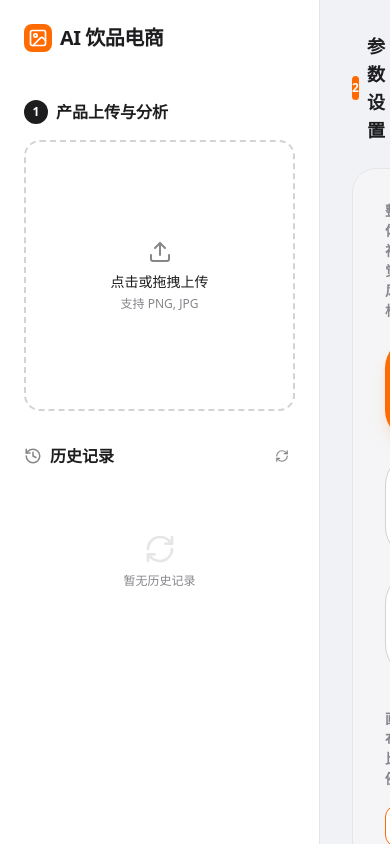
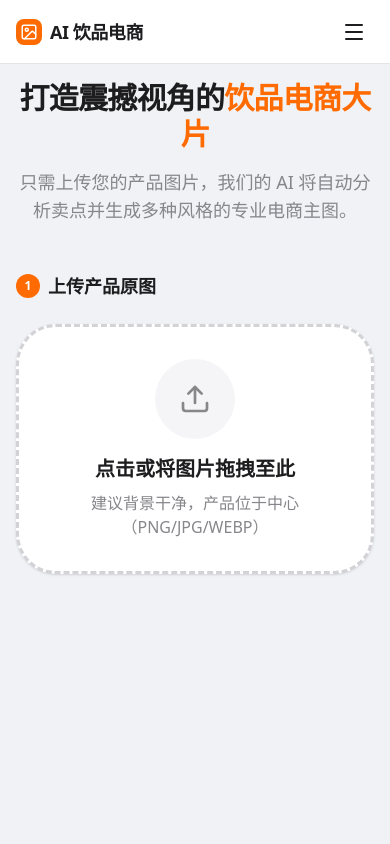
Before and after one commit to markzu911/ZLZ-YinLiaoDianShangTu, a React (Vite) app: page / in a window 390 px wide. Built offline with nearby package versions, Linux system fonts and the light colour scheme.

Commit message:
feat: Enhance UI and image proxying
Introduces a collapsible sidebar for improved navigation and a mobile-friendly header.
Updates the image proxy to handle specific image types and includes more robust error logging.
Changes the default starting step to 1 for a smoother user onboarding experience.

```diff
--- a/api/proxy.ts
+++ b/api/proxy.ts
@@ -50,6 +50,7 @@ export default async function handler(req: any, res: any) {
         return res.status(400).json({ message: "Missing url parameter" });
       }
 
+      // NO decodeURIComponent(targetUrl) here, because searchParams.get() already decodes it once.
       const urlObj = new URL(targetUrl);
 
       // Simple safety check
@@ -57,13 +58,18 @@ export default async function handler(req: any, res: any) {
         return res.status(400).json({ message: "Invalid protocol" });
       }
 
+      console.log('Proxying image:', targetUrl);
+
       const response = await fetch(targetUrl, {
         headers: {
-          'User-Agent': 'Mozilla/5.0 (Windows NT 10.0; Win64; x64) AppleWebKit/537.36 (KHTML, like Gecko) Chrome/91.0.4472.124 Safari/537.36'
+          'Accept': 'image/avif,image/webp,image/apng,image/svg+xml,image/*,*/*;q=0.8',
+          'User-Agent': 'Mozilla/5.0 (Windows NT 10.0; Win64; x64) AppleWebKit/537.36 (KHTML, like Gecko) Chrome/120.0.0.0 Safari/537.36'
         }
       });
+
       if (!response.ok) {
-        return res.status(response.status).json({ message: `Image fetch failed: ${response.statusText}` });
+        console.error('Proxy fetch failed:', response.status, response.statusText, 'for', targetUrl);
+        return res.status(response.status).json({ message: `Image fetch failed: ${response.statusText}`, status: response.status });
       }
 
       const buffer = await response.arrayBuffer();
@@ -71,7 +77,7 @@ export default async function handler(req: any, res: any) {
 
       res.setHeader("Content-Type", contentType);
       res.setHeader("Access-Control-Allow-Origin", "*");
-      res.setHeader("Cache-Control", "public, max-age=3600");
+      res.setHeader("Cache-Control", "public, max-age=86400");
       return res.status(200).send(Buffer.from(buffer));
     } catch (error: any) {
       return res.status(500).json({ message: error.message });
--- a/src/App.tsx
+++ b/src/App.tsx
@@ -15,7 +15,8 @@ import {
   Download,
   Trash2,
   RefreshCw,
-  Plus
+  Plus,
+  Menu
 } from 'lucide-react';
 import { motion, AnimatePresence } from 'motion/react';
 import { analyzeProductImage, generateEcommerceImages, AnalysisResult, fetchSaasImages } from './services/aiService';
@@ -50,7 +51,8 @@ const SOURCE = "beverage-ecommerce-result";
 
 export default function App() {
   const [saasInfo, setSaasInfo] = useState<{ userId: string; toolId: string } | null>(null);
-  const [step, setStep] = useState(2);
+  const [step, setStep] = useState(1);
+  const [sidebarOpen, setSidebarOpen] = useState(false);
   const [uploadedImage, setUploadedImage] = useState<string | null>(null);
   const [analyzing, setAnalyzing] = useState(false);
   const [generating, setGenerating] = useState(false);
@@ -71,6 +73,7 @@ export default function App() {
   const [textColor, setTextColor] = useState('#FFFFFF');
 
   const fileInputRef = useRef<HTMLInputElement>(null);
+  const mainFileInputRef = useRef<HTMLInputElement>(null);
   const canvasRef = useRef<HTMLCanvasElement>(null);
 
   const toImageProxyUrl = (url: string) => {
@@ -449,16 +452,54 @@ export default function App() {
   };
 
   return (
-    <div className="flex h-screen bg-[#F0F2F5] text-[#1D1D1F] font-sans overflow-hidden">
+    <div className="flex h-screen bg-[#F0F2F5] text-[#1D1D1F] font-sans overflow-hidden relative">
+      {/* Mobile Header */}
+      <div className="lg:hidden fixed top-0 left-0 right-0 h-16 bg-white border-b border-[#E5E5E5] flex items-center justify-between px-4 z-50">
+        <h1 className="text-lg font-bold tracking-tight flex items-center gap-2">
+          <span className="bg-[#FF6B00] text-white p-1 rounded-lg">
+            <ImageIcon size={18} />
+          </span>
+          AI 饮品电商
+        </h1>
+        <button
+          onClick={() => setSidebarOpen(true)}
+          className="p-2 hover:bg-[#F5F5F7] rounded-full transition-colors"
+        >
+          <Menu size={24} />
+        </button>
+      </div>
+
+      {/* Sidebar Overlay for Mobile */}
+      <AnimatePresence>
+        {sidebarOpen && (
+          <motion.div
+            initial={{ opacity: 0 }}
+            animate={{ opacity: 1 }}
+            exit={{ opacity: 0 }}
+            onClick={() => setSidebarOpen(false)}
+            className="lg:hidden fixed inset-0 bg-black/50 backdrop-blur-sm z-[60]"
+          />
+        )}
+      </AnimatePresence>
+
       {/* Sidebar */}
-      <aside className="w-80 flex flex-col border-r border-[#E5E5E5] bg-white">
-        <div className="p-6 border-bottom border-[#E5E5E5]">
+      <aside className={`
+        fixed lg:relative inset-y-0 left-0 w-80 flex flex-col border-r border-[#E5E5E5] bg-white z-[70] transition-transform duration-300 transform
+        ${sidebarOpen ? 'translate-x-0' : '-translate-x-full lg:translate-x-0'}
+      `}>
+        <div className="p-6 border-b border-[#E5E5E5] flex items-center justify-between">
           <h1 className="text-xl font-bold tracking-tight flex items-center gap-2">
             <span className="bg-[#FF6B00] text-white p-1 rounded-lg">
               <ImageIcon size={20} />
             </span>
             AI 饮品电商
           </h1>
+          <button
+            onClick={() => setSidebarOpen(false)}
+            className="lg:hidden p-2 hover:bg-[#F5F5F7] rounded-full transition-colors"
+          >
+            <X size={20} />
+          </button>
         </div>
 
         <div className="flex-1 overflow-y-auto p-6 space-y-8">
@@ -518,26 +559,29 @@ export default function App() {
             ) : (
               <div className="space-y-3">
                 {history.map(item => (
-                  <div key={item.id} className="group relative bg-[#F5F5F7] rounded-xl p-2 cursor-pointer hover:bg-[#E8E8ED] transition-colors overflow-hidden flex gap-3">
-                    <div className="relative">
+                  <div key={item.id} className="group relative bg-[#F5F5F7] rounded-xl p-2 cursor-pointer hover:bg-[#E8E8ED] transition-colors overflow-hidden flex gap-3 min-h-[64px]">
+                    <div className="relative flex-shrink-0">
                       <img
                         src={toImageProxyUrl(item.generatedImages[0])}
-                        className="w-16 h-16 object-cover rounded-lg bg-white"
+                        className="w-12 h-12 object-cover rounded-lg bg-white border border-[#E5E5E5]"
                         onClick={() => loadFromHistory(item)}
                       />
-                      <div className="absolute -top-1 -right-1 bg-[#FF6B00] text-white text-[8px] px-1 rounded-full font-bold">
-                        3
+                      <div className="absolute -top-1 -right-1 bg-[#FF6B00] text-white text-[8px] px-1 rounded-full font-bold shadow-sm border border-white">
+                        {item.generatedImages.length}
                       </div>
                     </div>
-                    <div className="flex-1" onClick={() => loadFromHistory(item)}>
-                      <p className="text-xs font-semibold truncate">{item.analysis.productName}</p>
+                    <div className="flex-1 min-w-0 flex flex-col justify-center" onClick={() => loadFromHistory(item)}>
+                      <p className="text-[11px] font-bold text-[#1D1D1F] truncate group-hover:text-[#FF6B00] transition-colors">{item.analysis.productName}</p>
                       <p className="text-[10px] text-[#86868B]">{new Date(item.timestamp).toLocaleDateString()}</p>
                     </div>
                     <button
-                      onClick={(e) => { e.stopPropagation(); removeFromHistory(item.id); }}
-                      className="absolute top-1 right-1 p-1 bg-white/80 rounded-full opacity-0 group-hover:opacity-100 hover:text-red-500 transition-opacity translate-x-2 group-hover:translate-x-0"
+                      onClick={(e) => {
+                        e.stopPropagation();
+                        setHistory(prev => prev.filter(h => h.id !== item.id));
+                      }}
+                      className="opacity-0 group-hover:opacity-100 p-1.5 hover:text-red-500 transition-all flex items-center"
                     >
-                      <Trash2 size={12} />
+                      <Trash2 size={14} />
                     </button>
                   </div>
                 ))}
@@ -548,8 +592,91 @@ export default function App() {
       </aside>
 
       {/* Main Content */}
-      <main className="flex-1 overflow-y-auto p-8 relative">
+      <main className="flex-1 overflow-y-auto p-4 sm:p-8 relative pt-20 lg:pt-8">
         <AnimatePresence mode="wait">
+          {step === 1 && (
+            <motion.section
+              key="step1"
+              initial={{ opacity: 0, scale: 0.95 }}
+              animate={{ opacity: 1, scale: 1 }}
+              exit={{ opacity: 0, scale: 0.95 }}
+              className="max-w-4xl mx-auto space-y-8"
+            >
+              <div className="text-center space-y-4 mb-12">
+                <h2 className="text-3xl sm:text-4xl font-extrabold tracking-tight">打造震撼视角的<span className="text-[#FF6B00]">饮品电商大片</span></h2>
+                <p className="text-[#86868B] text-lg max-w-2xl mx-auto">只需上传您的产品图片，我们的 AI 将自动分析卖点并生成多种风格的专业电商主图。</p>
+              </div>
+
+              <div className="flex items-center gap-2 mb-6">
+                <span className="w-6 h-6 rounded-full bg-[#FF6B00] text-white flex items-center justify-center text-xs font-bold">1</span>
+                <h2 className="text-lg font-bold">上传产品原图</h2>
+              </div>
+
+              <div
+                onClick={() => mainFileInputRef.current?.click()}
+                onDragOver={handleDragOver}
+                onDrop={handleDrop}
+                className={`
+                  relative border-3 border-dashed rounded-[40px] aspect-video sm:aspect-[21/9] flex flex-col items-center justify-center cursor-pointer transition-all duration-500
+                  ${uploadedImage
+                    ? 'border-[#FF6B00] bg-white shadow-2xl shadow-[#FF6B00]/10'
+                    : 'border-[#D2D2D7] bg-white hover:border-[#FF6B00] hover:bg-[#FFF8F2] shadow-sm'}
+                `}
+              >
+                <input
+                  type="file"
+                  ref={mainFileInputRef}
+                  className="hidden"
+                  accept="image/*"
+                  onChange={handleFileUpload}
+                />
+
+                {uploadedImage ? (
+                  <div className="relative w-full h-full p-8 flex items-center justify-center">
+                    <img
+                      src={toImageProxyUrl(uploadedImage)}
+                      alt="Preview"
+                      className="max-w-full max-h-full object-contain rounded-2xl shadow-lg"
+                    />
+                    <div className="absolute top-4 right-4 flex gap-2">
+                      <button
+                         onClick={(e) => { e.stopPropagation(); setUploadedImage(null); }}
+                         className="p-3 bg-white/90 backdrop-blur rounded-full shadow-lg text-red-500 hover:bg-white transition-colors"
+                      >
+                        <Trash2 size={20} />
+                      </button>
+                    </div>
+                  </div>
+                ) : (
+                  <div className="text-center p-8 space-y-4">
+                    <div className="w-20 h-20 bg-[#F5F5F7] rounded-full flex items-center justify-center mx-auto mb-4 group-hover:scale-110 transition-transform">
+                      <Upload className="text-[#86868B]" size={32} />
+                    </div>
+                    <div>
+                      <p className="text-xl font-bold">点击或将图片拖拽至此</p>
+                      <p className="text-[#86868B] mt-2">建议背景干净，产品位于中心（PNG/JPG/WEBP）</p>
+                    </div>
+                  </div>
+                )}
+              </div>
+
+              {uploadedImage && (
+                <motion.div
+                  initial={{ opacity: 0, y: 20 }}
+                  animate={{ opacity: 1, y: 0 }}
+                  className="flex justify-center"
+                >
+                  <button
+                    onClick={() => setStep(2)}
+                    className="px-12 py-5 bg-[#FF6B00] text-white rounded-full font-bold text-lg shadow-xl shadow-[#FF6B00]/30 hover:bg-[#E66000] hover:scale-105 active:scale-95 transition-all flex items-center gap-3"
+                  >
+                    准备好了，去设置参数 <Check size={20} />
+                  </button>
+                </motion.div>
+              )}
+            </motion.section>
+          )}
+
           {step === 2 && (
             <motion.section
               key="step2"
@@ -558,21 +685,29 @@ export default function App() {
               exit={{ opacity: 0, x: -20 }}
               className="max-w-4xl mx-auto space-y-8"
             >
-              <div className="flex items-center gap-2 mb-6">
-                <span className="w-6 h-6 rounded-full bg-[#FF6B00] text-white flex items-center justify-center text-xs font-bold">2</span>
-                <h2 className="text-lg font-bold">参数设置</h2>
+              <div className="flex items-center justify-between mb-6">
+                <div className="flex items-center gap-2">
+                  <span className="w-6 h-6 rounded-full bg-[#FF6B00] text-white flex items-center justify-center text-xs font-bold">2</span>
+                  <h2 className="text-lg font-bold">参数设置</h2>
+                </div>
+                <button
+                  onClick={() => setStep(1)}
+                  className="text-sm text-[#86868B] hover:text-[#1D1D1F] flex items-center gap-1"
+                >
+                  <X size={14} /> 重新上传
+                </button>
               </div>
 
-              <div className="bg-[#F5F5F7] rounded-3xl p-8 space-y-8 border border-[#E5E5E5]">
+              <div className="bg-[#F5F5F7] rounded-3xl p-4 sm:p-8 space-y-8 border border-[#E5E5E5]">
                 {/* Style Selection */}
                 <div>
                   <h3 className="text-sm font-semibold text-[#86868B] uppercase tracking-wider mb-4">整体视觉风格</h3>
-                  <div className="flex flex-wrap gap-3">
+                  <div className="flex flex-wrap gap-2 sm:gap-3">
                     {['现代简约', '奢华高级', '模特氛围'].map(s => (
                       <button
                         key={s}
                         onClick={() => setStyle(s)}
-                        className={`px-6 py-3 rounded-full text-sm font-medium transition-all ${style === s ? 'bg-[#FF6B00] text-white shadow-lg shadow-[#FF6B00]/20' : 'bg-white border border-[#D2D2D7] hover:border-[#FF6B00]'}`}
+                        className={`flex-1 sm:flex-none px-4 sm:px-6 py-2.5 sm:py-3 rounded-full text-xs sm:text-sm font-medium transition-all ${style === s ? 'bg-[#FF6B00] text-white shadow-lg shadow-[#FF6B00]/20' : 'bg-white border border-[#D2D2D7] hover:border-[#FF6B00]'}`}
                       >
                         {s}
                       </button>
@@ -581,15 +716,15 @@ export default function App() {
                 </div>
 
                 {/* Canvas Ratio and Resolution */}
-                <div className="grid grid-cols-1 md:grid-cols-2 gap-8">
+                <div className="grid grid-cols-1 md:grid-cols-2 gap-6 sm:gap-8">
                   <div>
                     <h3 className="text-sm font-semibold text-[#86868B] uppercase tracking-wider mb-4">画布比例</h3>
-                    <div className="grid grid-cols-4 gap-2">
+                    <div className="grid grid-cols-2 sm:grid-cols-4 gap-2">
                       {['1:1', '3:4', '4:3', '16:9'].map(r => (
                         <button
                           key={r}
                           onClick={() => setAspectRatio(r)}
-                          className={`p-3 rounded-xl text-center text-xs font-bold border transition-all ${aspectRatio === r ? 'border-[#FF6B00] bg-white text-[#FF6B00]' : 'border-[#D2D2D7] bg-transparent text-[#1D1D1F] hover:border-[#FF6B00]'}`}
+                          className={`p-2.5 sm:p-3 rounded-xl text-center text-[10px] sm:text-xs font-bold border transition-all ${aspectRatio === r ? 'border-[#FF6B00] bg-white text-[#FF6B00]' : 'border-[#D2D2D7] bg-transparent text-[#1D1D1F] hover:border-[#FF6B00]'}`}
                         >
                           {r}
                         </button>
@@ -603,7 +738,7 @@ export default function App() {
                         <button
                           key={res}
                           onClick={() => setResolution(res)}
-                          className={`p-3 rounded-xl text-center text-xs font-bold border transition-all ${resolution === res ? 'border-[#FF6B00] bg-white text-[#FF6B00]' : 'border-[#D2D2D7] bg-transparent text-[#1D1D1F] hover:border-[#FF6B00]'}`}
+                          className={`p-2.5 sm:p-3 rounded-xl text-center text-[10px] sm:text-xs font-bold border transition-all ${resolution === res ? 'border-[#FF6B00] bg-white text-[#FF6B00]' : 'border-[#D2D2D7] bg-transparent text-[#1D1D1F] hover:border-[#FF6B00]'}`}
                         >
                           {res}
                         </button>
@@ -676,16 +811,16 @@ export default function App() {
                 <div className="grid grid-cols-1 lg:grid-cols-[1fr_350px] gap-8">
                   {/* Left Column: Canvas & Images */}
                   <div className="space-y-6">
-                    <div className="bg-[#F5F5F7] rounded-3xl p-6 flex flex-col items-center justify-center min-h-[500px] border border-[#E5E5E5] relative overflow-hidden group">
+                    <div className="bg-[#F5F5F7] rounded-3xl p-4 sm:p-6 flex flex-col items-center justify-center min-h-[300px] sm:min-h-[500px] border border-[#E5E5E5] relative overflow-hidden group">
                       <canvas
                         ref={canvasRef}
-                        className="max-w-full max-h-full rounded-xl shadow-2xl bg-white transition-transform group-hover:scale-[1.01]"
+                        className="max-w-full max-h-[70vh] sm:max-h-full rounded-xl shadow-2xl bg-white transition-transform group-hover:scale-[1.01]"
                       />
 
                       {generating && (
-                        <div className="absolute bottom-6 right-6 bg-white/90 backdrop-blur px-4 py-2 rounded-full shadow-lg flex items-center gap-3 border border-[#E5E5E5]">
-                           <RefreshCw size={16} className="text-[#FF6B00] animate-spin" />
-                           <span className="text-xs font-bold">后台继续生成中...</span>
+                        <div className="absolute bottom-4 sm:bottom-6 right-4 sm:right-6 bg-white/90 backdrop-blur px-3 sm:px-4 py-1.5 sm:py-2 rounded-full shadow-lg flex items-center gap-2 sm:gap-3 border border-[#E5E5E5]">
+                           <RefreshCw size={14} className="text-[#FF6B00] animate-spin" />
+                           <span className="text-[10px] sm:text-xs font-bold">生成中...</span>
                         </div>
                       )}
 
@@ -696,33 +831,33 @@ export default function App() {
                     </div>
 
                     {/* Thumbnails & Perspective Switcher */}
-                    <div className="bg-white border border-[#E5E5E5] p-4 rounded-2xl flex flex-col md:flex-row items-center justify-between gap-4">
-                      <div className="flex gap-3">
+                    <div className="bg-white border border-[#E5E5E5] p-3 sm:p-4 rounded-2xl flex flex-col sm:flex-row items-center justify-between gap-4">
+                      <div className="flex gap-2 sm:gap-3 overflow-x-auto w-full sm:w-auto pb-2 sm:pb-0">
                         {[0, 1, 2].map(idx => (
                           <button
                             key={idx}
                             onClick={() => setSelectedImageIndex(idx)}
                             disabled={!generatedImages[idx]}
-                            className={`relative w-20 h-20 rounded-xl overflow-hidden border-2 transition-all ${selectedImageIndex === idx ? 'border-[#FF6B00] scale-105 shadow-md' : 'border-transparent opacity-60 hover:opacity-100'} disabled:opacity-20`}
+                            className={`relative flex-shrink-0 w-16 h-16 sm:w-20 sm:h-20 rounded-xl overflow-hidden border-2 transition-all ${selectedImageIndex === idx ? 'border-[#FF6B00] scale-105 shadow-md' : 'border-transparent opacity-60 hover:opacity-100'} disabled:opacity-20`}
                           >
                             {generatedImages[idx] ? (
                               <img src={toImageProxyUrl(generatedImages[idx])} className="w-full h-full object-cover" />
                             ) : (
                               <div className="w-full h-full bg-[#F5F5F7] flex items-center justify-center">
-                                <RefreshCw className="animate-spin text-[#86868B]" size={16} />
+                                <RefreshCw className="animate-spin text-[#86868B]" size={14} />
                               </div>
                             )}
                           </button>
                         ))}
                       </div>
 
-                      <div className="flex gap-2 p-1 bg-[#F5F5F7] rounded-xl border border-[#E5E5E5]">
+                      <div className="flex gap-1 p-1 bg-[#F5F5F7] rounded-xl border border-[#E5E5E5] w-full sm:w-auto overflow-x-auto">
                         {["正面视角", "俯拍视角", "特写视角"].map((label, idx) => (
                           <button
                             key={idx}
                             onClick={() => setSelectedImageIndex(idx)}
                             disabled={!generatedImages[idx]}
-                            className={`px-4 py-1.5 rounded-lg text-xs font-bold transition-all ${selectedImageIndex === idx ? 'bg-white text-[#FF6B00] shadow-sm' : 'text-[#86868B] hover:text-[#1D1D1F]'} disabled:opacity-50`}
+                            className={`flex-1 sm:flex-none px-3 sm:px-4 py-1.5 rounded-lg text-[10px] sm:text-xs font-bold transition-all whitespace-nowrap ${selectedImageIndex === idx ? 'bg-white text-[#FF6B00] shadow-sm' : 'text-[#86868B] hover:text-[#1D1D1F]'} disabled:opacity-50`}
                           >
                             {label.replace('视角', '')}
                           </button>
```
